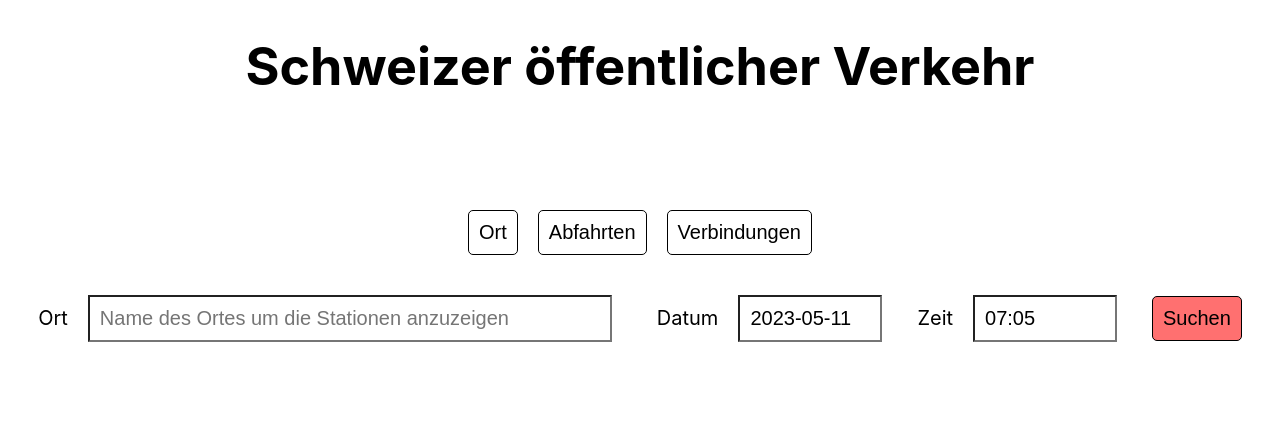
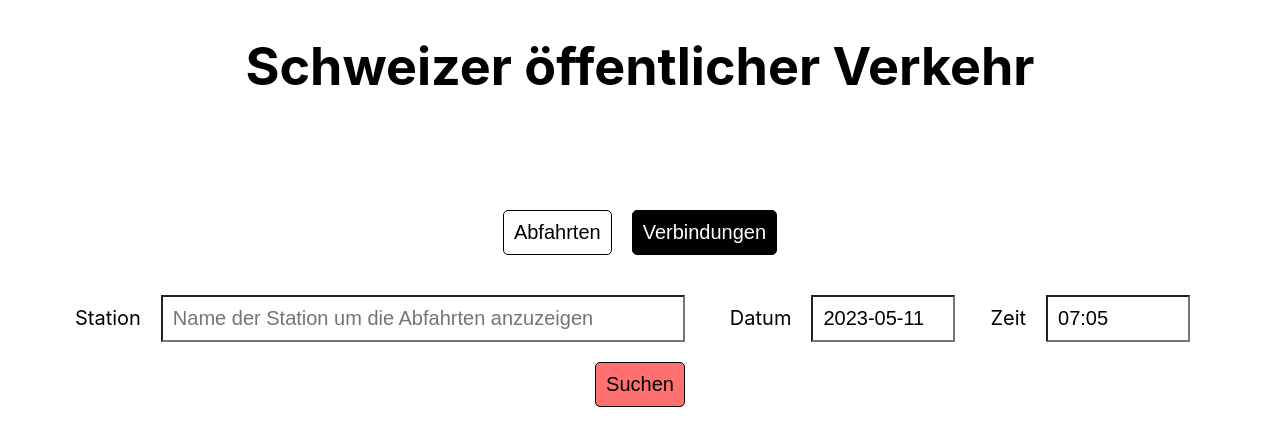
Before and after one commit to anticN/S4F-Project-Swiss-Transport, a React (Create React App) app: page / in a window 1280 px wide. Shown: the top 446 px of the page. Built offline with nearby package versions, Linux system fonts and the light colour scheme.

Commit message:
add: active buttons but not finished

```diff
--- a/src/App.css
+++ b/src/App.css
@@ -30,6 +30,17 @@
 .choiceButton {
   background-color: #ffffff;
   border: 1px solid #000000;
+  border-radius: 5px;
+  padding: 10px;
+  margin: 10px;
+  font-size: 20px;
+  cursor: pointer;
+}
+
+.activeChoiceButton {
+  background-color: #000000;
+  border: 1px solid #000000;
+  color: #ffffff;
   border-radius: 5px;
   padding: 10px;
   margin: 10px;
--- a/src/App.js
+++ b/src/App.js
@@ -1,21 +1,28 @@
 import logo from './logo.svg';
+import {useState} from 'react';
 import './App.css';
 
 function App() {
+  const [isActive, setIsActive] = useState(false);
+
+  const handleClick = event => {
+    setIsActive(current => !current);
+  }
+
   return (
     <div className="App">
       <header className="App-header">
         <h1>Schweizer öffentlicher Verkehr</h1>
       </header>
+      <div className='main'>
         <div className='Choice'>
-        <button className='choiceButton'>Ort</button>
-        <button className='choiceButton'>Abfahrten</button>
-        <button className='choiceButton'>Verbindungen</button>
+          <button className={isActive ? "activeChoiceButton" : "choiceButton"} onClick={handleClick}>Abfahrten</button>
+          <button className={isActive ? "choiceButton" : "activeChoiceButton"} onclick={handleClick}>Verbindungen</button>
         </div>
         <div className='inputChoice'>
           <form>
-          <label for="location">Ort</label>
-          <input type='text' name='location' className='inputfield' id='location' placeholder='Name des Ortes um die Stationen anzuzeigen'></input>
+            <label for="station">Station</label>
+            <input type='text' name='station' className='inputfield' id='station' placeholder='Name der Station um die Abfahrten anzuzeigen'></input>
             <label for="date">Datum</label>
             <input type='text' name='date' className="datetimefield" id='date' placeholder='yyyy-mm-dd' defaultValue={new Date().toISOString().slice(0,10)}></input>
             <label for="time">Zeit</label>
@@ -24,6 +31,7 @@ function App() {
           </form>
         </div>
         </div>
+    </div>
   );
 }
 
```
Also changed, not shown: public/logo192.png (deleted), public/logo512.png (deleted). Lines whose indentation alone changed are shown as unchanged.
